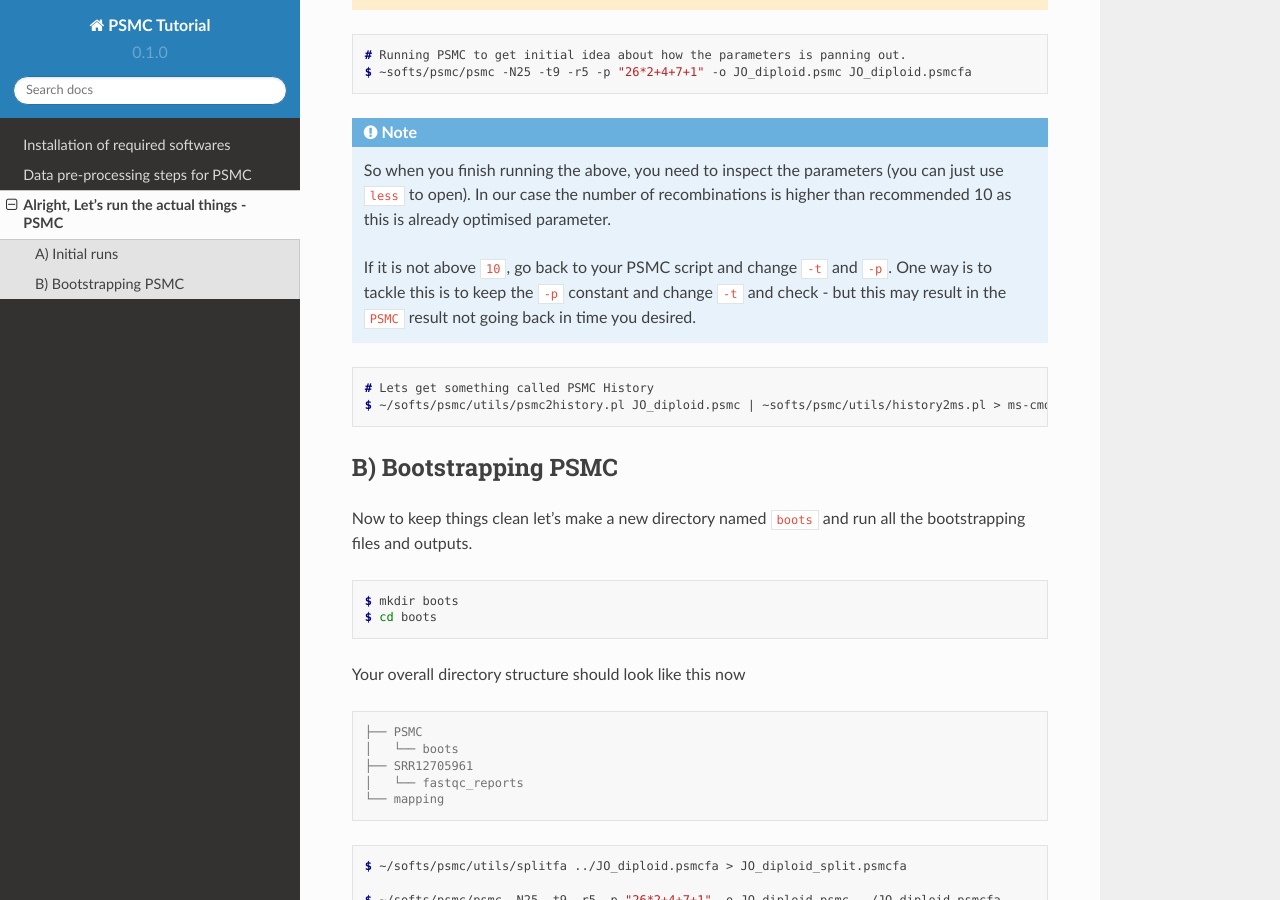
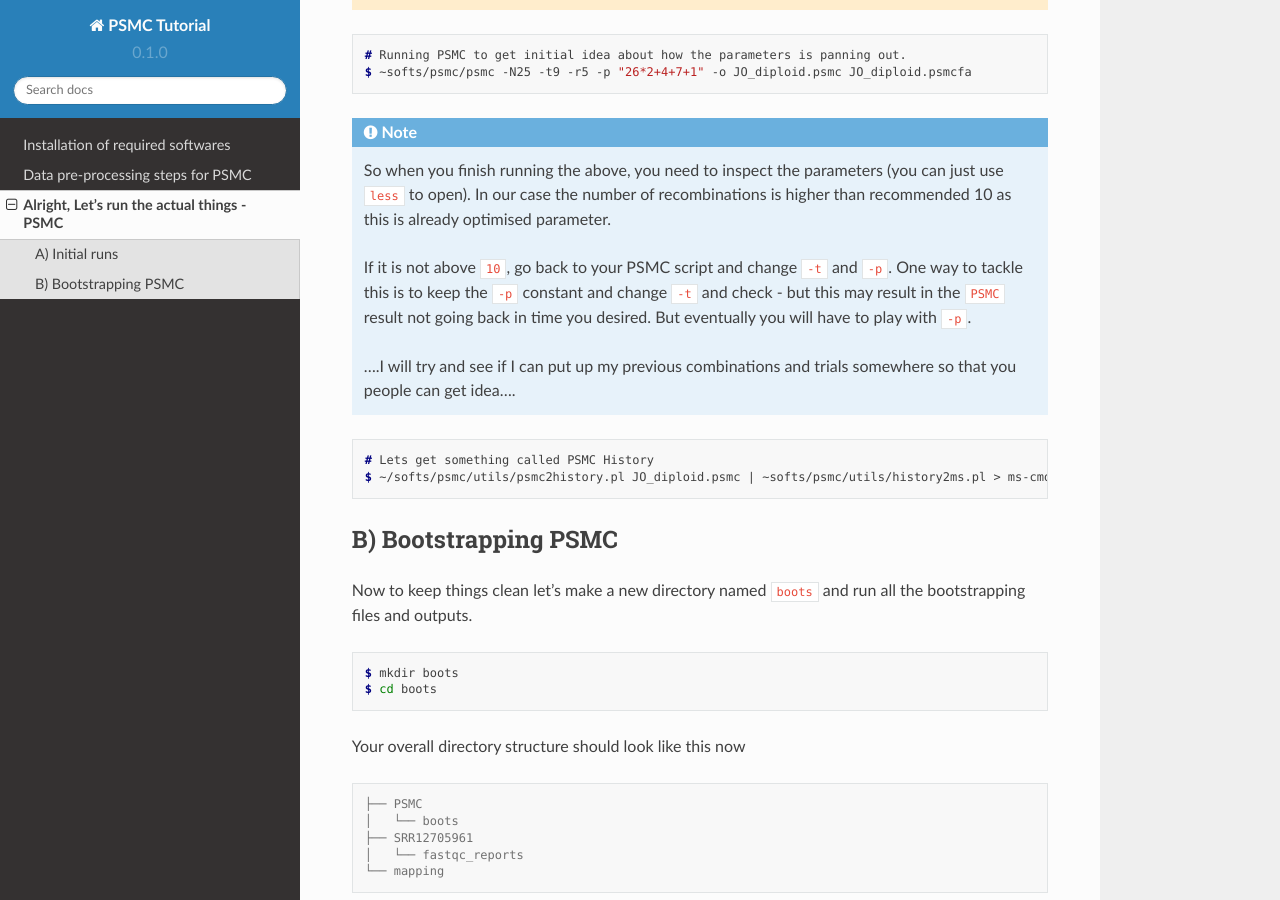
Before and after one commit to stachyris/PSMC_Tutorial-BirdLab, a Sphinx documentation site: the page built from docs/source/02_PSMC.rst, in a window 1280 px wide and 900 px high, scrolled down 807 px. Built offline with Sphinx 7.4.7 and the Read the Docs theme 2.0.0, drawn with Linux system fonts in a browser that asks for light colours.

Commit message:
Minor changes_02_PSMC.rst

```diff
--- a/docs/source/02_PSMC.rst
+++ b/docs/source/02_PSMC.rst
@@ -40,9 +40,12 @@ A) Initial runs
  open). In our case the number of recombinations is higher than recommended 10 as this is already
  optimised parameter.
 
- If it is not above ``10``, go back to your PSMC script and change ``-t`` and ``-p``. One way is to tackle
+ If it is not above ``10``, go back to your PSMC script and change ``-t`` and ``-p``. One way to tackle
  this is to keep the ``-p`` constant and change ``-t`` and check - but this may result in the ``PSMC``
- result not going back in time you desired.
+ result not going back in time you desired. But eventually you will have to play with ``-p``.
+
+ ....I will try and see if I can put up my previous combinations and trials somewhere so that you people
+ can get idea....
 
 .. code-block:: console
 
```
